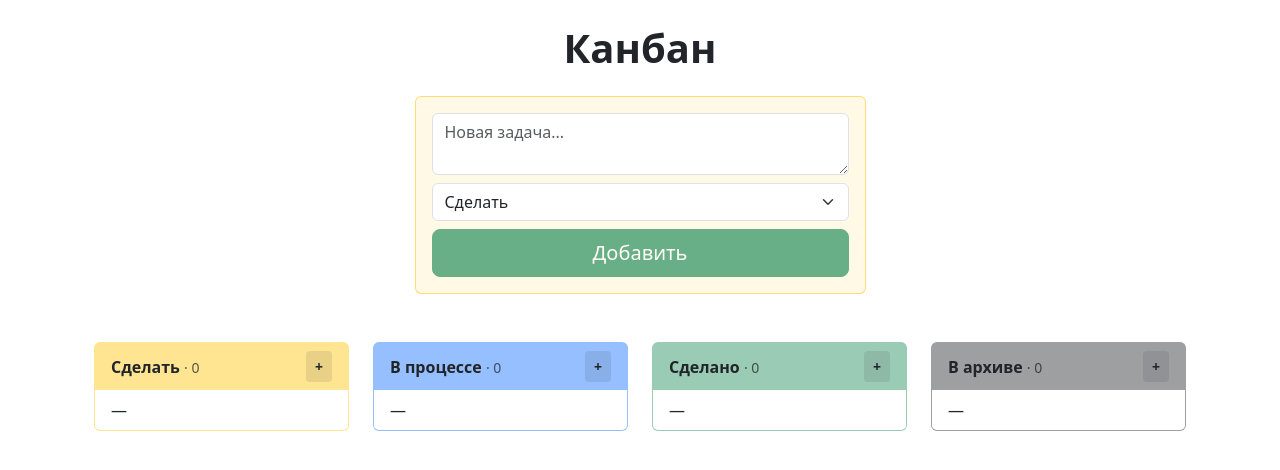
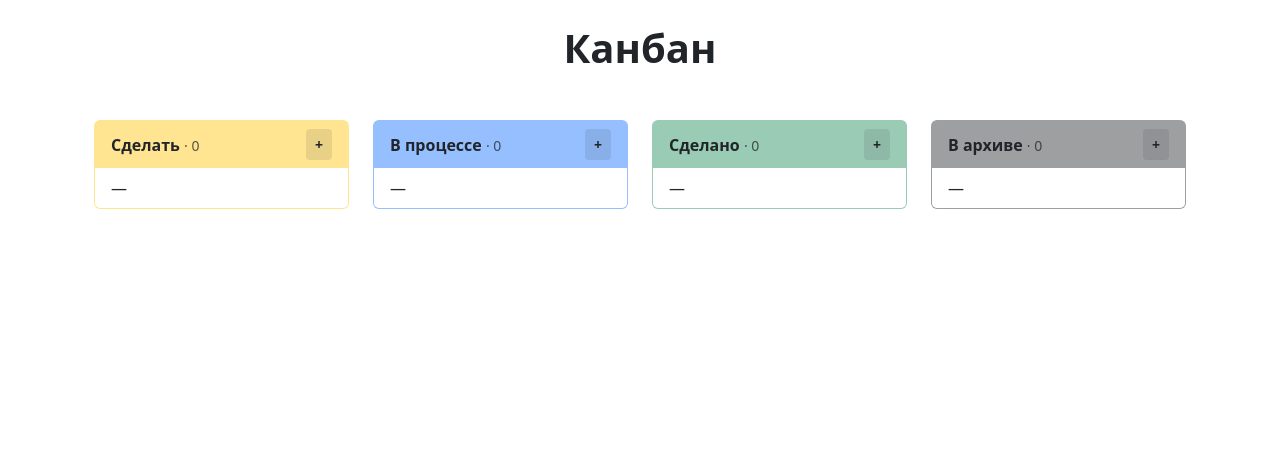
Before and after one commit to pmochalov/kanban-board, a React (Create React App) app: page / in a window 1280 px wide. Shown: the top 470 px of the page. Built offline with nearby package versions, Linux system fonts and the light colour scheme.

Commit message:
Удалена форма добавления todo

```diff
--- a/src/App.js
+++ b/src/App.js
@@ -2,7 +2,6 @@ import React from "react";
 import { useSelector } from "react-redux";
 
 import { Title } from "./components/TItle/Title";
-import { FormAddTodo } from "./components/FormAddTodo/FormAddTodo";
 import { Todos } from "./components/Todos/Todos";
 
 function App() {
@@ -15,8 +14,6 @@ function App() {
 
           <Title title="Канбан" />
 
-          <FormAddTodo />
-
           <Todos />
 
         </div>
--- a/src/components/FormAddTodo/FormAddTodo.jsx
+++ /dev/null
@@ -1,78 +0,0 @@
-import React from "react";
-import { useSelector, useDispatch } from "react-redux";
-import { add } from "../../todosSlice";
-
-export const FormAddTodo = () => {
-    const dispatch = useDispatch();
-
-    const categories = useSelector((state) => state.categories);
-
-    const [todo, setTodo] = React.useState("");
-    const [categoryId, setCategoryId] = React.useState(categories[0].id);
-
-    const handleTodoAdd = () => {
-        dispatch(
-            add({
-                id: Date.now(),
-                done: false,
-                todo,
-                category: categoryId,
-                date: Date.now(),
-            })
-        );
-        setTodo("");
-    };
-
-    const handleChangeCategory = (e) => {
-        setCategoryId(e.target.value);
-    };
-
-    return (
-        <div className='row justify-content-md-center'>
-            <div className='col-12 col-md-8 col-lg-6 col-xl-5'>
-                <div className='card mt-3 bg-warning bg-opacity-10 border-warning border-opacity-50'>
-                    <div className='card-body py-3'>
-                        <div>
-                            <textarea
-                                value={todo}
-                                onChange={(e) => setTodo(e.target.value)}
-                                className='form-control'
-                                type='text'
-                                placeholder='Новая задача...'
-                            ></textarea>
-                        </div>
-
-                        <div className='mt-2'>
-                            <select
-                                className='form-select'
-                                onChange={handleChangeCategory}
-                                defaultValue={categoryId}
-                            >
-                                {categories.map((category) => {
-                                    return (
-                                        <option
-                                            key={category.id}
-                                            value={category.id}
-                                        >
-                                            {category.title}
-                                        </option>
-                                    );
-                                })}
-                            </select>
-                        </div>
-
-                        <div className='mt-2 d-grid'>
-                            <button
-                                onClick={handleTodoAdd}
-                                className='btn btn-lg btn-success'
-                                disabled={todo.trim().length === 0}
-                            >
-                                Добавить
-                            </button>
-                        </div>
-                    </div>
-                </div>
-            </div>
-        </div>
-    );
-};
```
